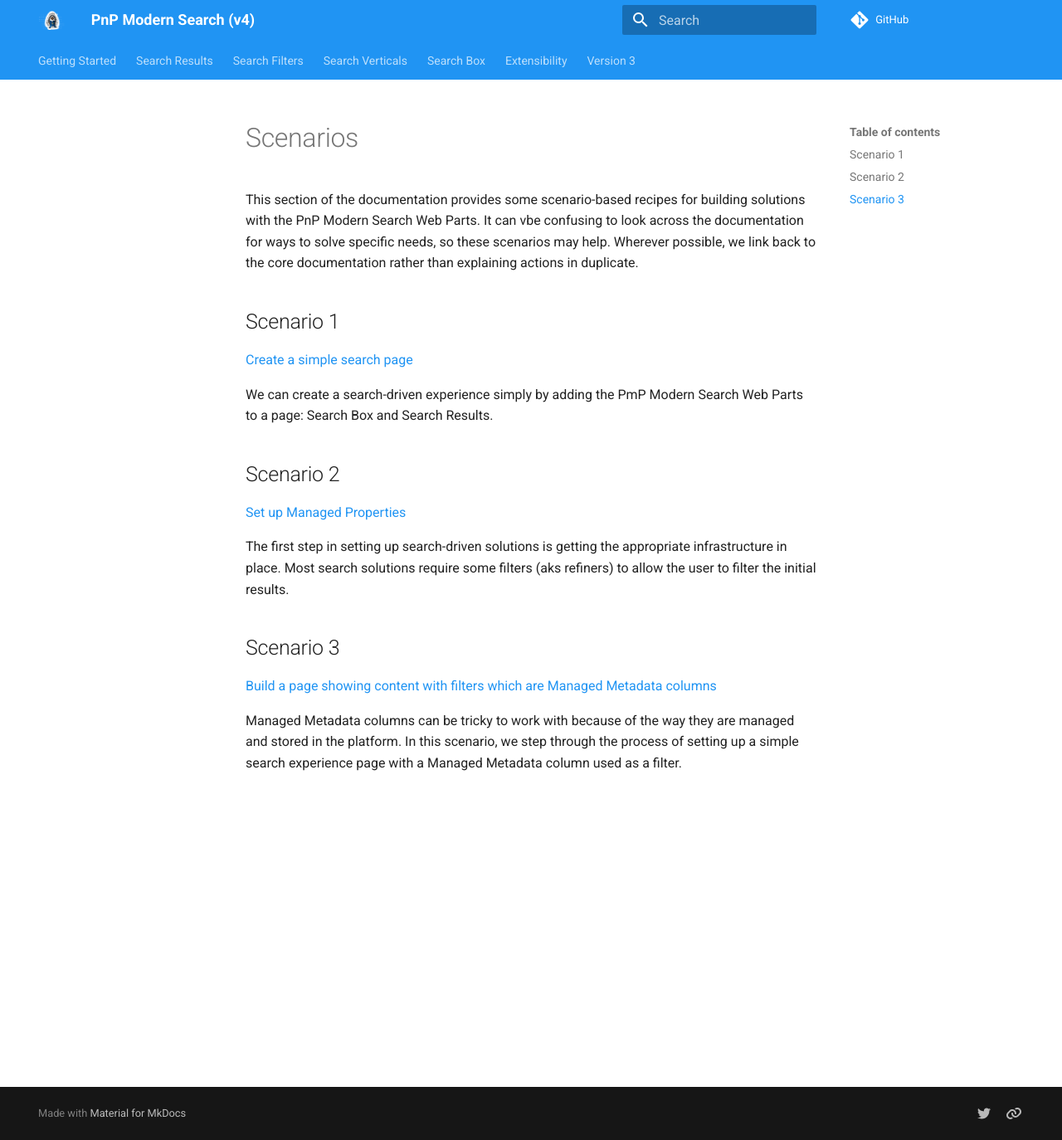
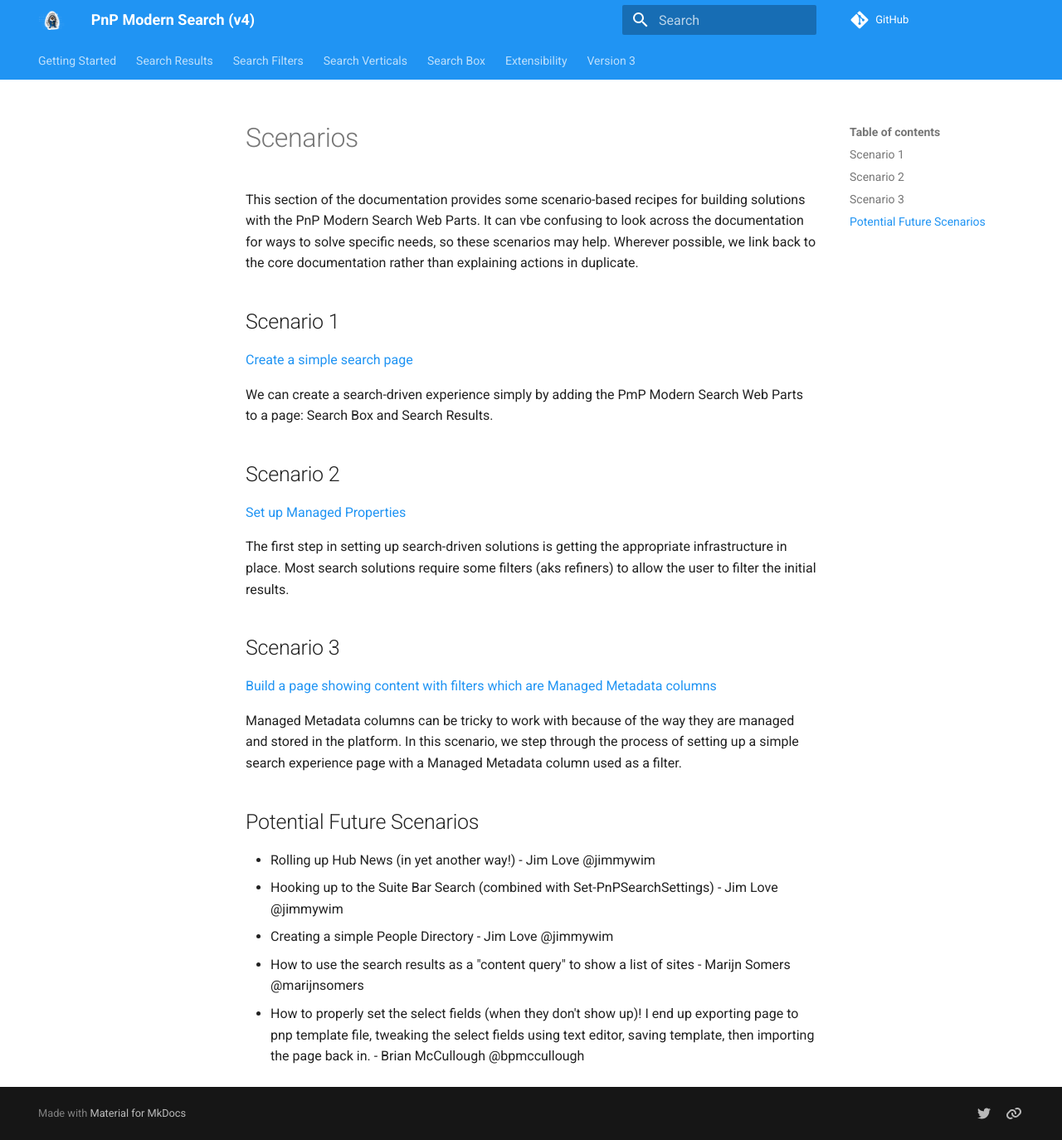
Before and after one commit to dominic5perezd/pnp-modern-search, an MkDocs documentation site: the page built from docs/scenarios/index.md, in a window 1280 px wide and 1374 px high. Shown: the whole window at 83% size. Built offline with MkDocs 1.6.1 and Material for MkDocs 9.7.7, drawn with Linux system fonts in a browser that asks for light colours; comment, search, counter and statistics services are not loaded.

Commit message:
Added potential scenarios

```diff
--- a/docs/scenarios/index.md
+++ b/docs/scenarios/index.md
@@ -19,3 +19,11 @@ The first step in setting up search-driven solutions is getting the appropriate
 [Build a page showing content with filters which are Managed Metadata columns](using-managed-metadata.md)
 
 Managed Metadata columns can be tricky to work with because of the way they are managed and stored in the platform. In this scenario, we step through the process of setting up a simple search experience page with a Managed Metadata column used as a filter.
+
+## Potential Future Scenarios
+
+* Rolling up Hub News (in yet another way!) - Jim Love @jimmywim
+* Hooking up to the Suite Bar Search (combined with Set-PnPSearchSettings) - Jim Love @jimmywim
+* Creating a simple People Directory - Jim Love @jimmywim
+* How to use the search results as a "content query" to show a list of sites - Marijn Somers @marijnsomers
+* How to properly set the select fields (when they don't show up)!  I end up exporting page to pnp template file, tweaking the select fields using text editor, saving template, then importing the page back in. - Brian McCullough @bpmccullough
```
Also changed, not shown: docs/scenarios/create-simple-search-page.md (+2 -2 lines).
